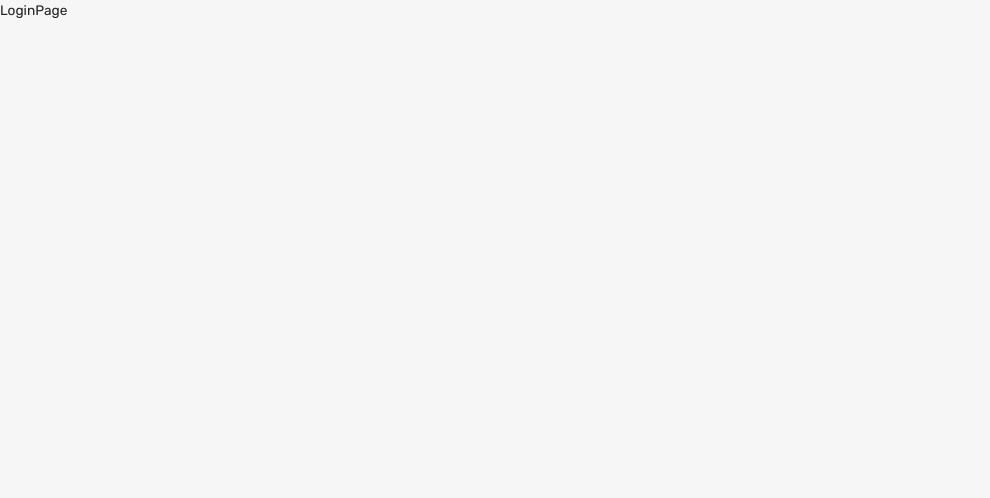
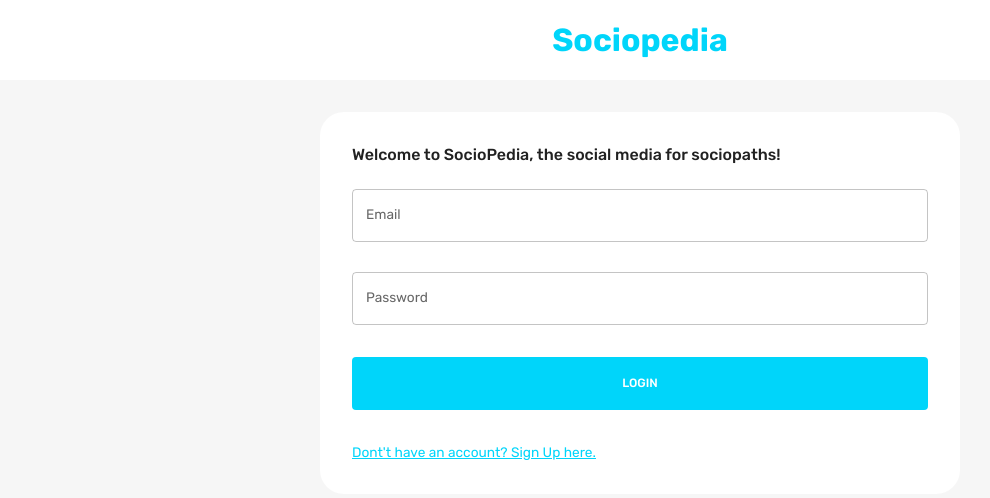
Before and after one commit to paulh27/react-social-media, a React (Create React App) app in the folder client/: page / in a window 1280 px wide. Shown: the top 498 px of the page, without its empty margins (0-990 px from the left). Built offline with nearby package versions, Linux system fonts and the light colour scheme.

Commit message:
created login and signup

```diff
--- a/client/src/App.jsx
+++ b/client/src/App.jsx
@@ -1,6 +1,6 @@
 import React, { useMemo } from 'react';
 import {
-  BrowserRouter, Routes, Route,
+  BrowserRouter, Routes, Route, Navigate,
 } from 'react-router-dom';
 import { CssBaseline, ThemeProvider } from '@mui/material';
 import { createTheme } from '@mui/material/styles';
@@ -13,6 +13,7 @@ import HomePage from './pages/HomePage/HomePage';
 function App() {
   const mode = useSelector((state) => state.mode);
   const theme = useMemo(() => createTheme(themeSettings(mode)), [mode]);
+  const isAuth = Boolean(useSelector((state) => state.token));
 
   return (
     <div className="App">
@@ -21,8 +22,11 @@ function App() {
           <CssBaseline />
           <Routes>
             <Route path="/" element={<LoginPage />} />
-            <Route path="/home" element={<HomePage />} />
-            <Route path="/profile/:userId" element={<ProfilePage />} />
+            <Route path="/home" element={isAuth ? <HomePage /> : <Navigate to="/" />} />
+            <Route
+              path="/profile/:userId"
+              element={isAuth ? <ProfilePage /> : <Navigate to="/" />}
+            />
           </Routes>
         </ThemeProvider>
       </BrowserRouter>
--- /dev/null
+++ b/client/src/pages/LoginPage/Form.jsx
@@ -0,0 +1,258 @@
+/* eslint-disable react/jsx-props-no-spreading */
+import React, { useState } from 'react';
+import {
+  Box, Button, TextField, useMediaQuery, Typography, useTheme,
+} from '@mui/material';
+import EditOutlinedIcon from '@mui/icons-material/EditOutlined';
+import { Formik } from 'formik';
+import * as yup from 'yup';
+import { useNavigate } from 'react-router-dom';
+import { useDispatch } from 'react-redux';
+import Dropzone from 'react-dropzone';
+import { authActions } from '../../store/authSlice';
+import FlexBetween from '../../components/FlexBetween';
+
+const registerSchema = yup.object().shape({
+  firstName: yup.string().required('required'),
+  lastName: yup.string().required('required'),
+  email: yup.string().email('invalid email').required('required'),
+  password: yup.string().required('required'),
+  location: yup.string().required('required'),
+  occupation: yup.string().required('required'),
+  picture: yup.string().required('required'),
+});
+
+const loginSchema = yup.object().shape({
+  email: yup.string().email('invalid email').required('required'),
+  password: yup.string().required('required'),
+});
+
+const initialValuesRegister = {
+  firstName: '',
+  lastName: '',
+  email: '',
+  password: '',
+  location: '',
+  occupation: '',
+  picture: '',
+};
+
+const initialValuesLogin = {
+  email: '',
+  password: '',
+};
+
+function Form() {
+  const [pageType, setPageType] = useState('login');
+  const { palette } = useTheme();
+  const dispatch = useDispatch();
+  const navigate = useNavigate();
+  const isNonMobile = useMediaQuery('(min-width: 600px)');
+  const isLogin = pageType === 'login';
+  const isRegister = pageType === 'register';
+
+  const register = async (values, onSubmitProps) => {
+    // this allows to send form info with image
+    const formData = new FormData();
+    // eslint-disable-next-line no-restricted-syntax, guard-for-in
+    for (const value in values) {
+      formData.append(value, values[value]);
+    }
+    formData.append('picturePath', values.picture.name);
+
+    const savedUserResponse = await fetch('http://localhost:6001/api/auth/register', {
+      method: 'POST',
+      body: formData,
+    });
+    const savedUser = await savedUserResponse.json();
+    onSubmitProps.resetForm();
+
+    if (savedUser) {
+      setPageType('login');
+    }
+  };
+
+  const login = async (values, onSubmitProps) => {
+    const loggedInResponse = await fetch('http://localhost:6001/api/auth/login', {
+      method: 'POST',
+      headers: { 'Content-Type': 'application/json' },
+      body: JSON.stringify(values),
+    });
+    const loggedIn = await loggedInResponse.json();
+    onSubmitProps.resetForm();
+    if (loggedIn) {
+      dispatch(authActions.setLogin({ user: loggedIn.user, token: loggedIn.token }));
+      navigate('/home');
+    }
+  };
+
+  const handleFormSubmit = async (values, onSubmitProps) => {
+    if (isLogin) await login(values, onSubmitProps);
+    if (isRegister) await register(values, onSubmitProps);
+  };
+
+  return (
+    <Formik
+      onSubmit={handleFormSubmit}
+      initialValues={isLogin ? initialValuesLogin : initialValuesRegister}
+      validationSchema={isLogin ? loginSchema : registerSchema}
+    >
+      {({
+        values,
+        errors,
+        touched,
+        handleBlur,
+        handleChange,
+        handleSubmit,
+        setFieldValue,
+        resetForm,
+      }) => (
+        <form onSubmit={handleSubmit}>
+          <Box
+            display="grid"
+            gap="30px"
+            gridTemplateColumns="repeat(4, minxmax(0, 1fr))"
+            sx={{
+              '& > div': { gridColumn: isNonMobile ? undefined : 'span 4' },
+            }}
+          >
+            {isRegister && (
+              <>
+                <TextField
+                  label="First Name"
+                  onBlur={handleBlur}
+                  onChange={handleChange}
+                  value={values.firstName}
+                  name="firstName"
+                  error={Boolean(touched.firstName) && Boolean(errors.firstName)}
+                  helperText={touched.firstName && errors.firstName}
+                  sx={{ gridColumn: 'span 2' }}
+                />
+                <TextField
+                  label="Last Name"
+                  onBlur={handleBlur}
+                  onChange={handleChange}
+                  value={values.lastName}
+                  name="lastName"
+                  error={Boolean(touched.lastName) && Boolean(errors.lastName)}
+                  helperText={touched.lastName && errors.lastName}
+                  sx={{ gridColumn: 'span 2' }}
+                />
+                <TextField
+                  label="Location"
+                  onBlur={handleBlur}
+                  onChange={handleChange}
+                  value={values.location}
+                  name="location"
+                  error={Boolean(touched.location) && Boolean(errors.location)}
+                  helperText={touched.location && errors.location}
+                  sx={{ gridColumn: 'span 4' }}
+                />
+                <TextField
+                  label="Occupation"
+                  onBlur={handleBlur}
+                  onChange={handleChange}
+                  value={values.occupation}
+                  name="occupation"
+                  error={Boolean(touched.occupation) && Boolean(errors.occupation)}
+                  helperText={touched.occupation && errors.occupation}
+                  sx={{ gridColumn: 'span 4' }}
+                />
+                <Box
+                  gridColumn="span 4"
+                  border={`1px solid ${palette.neutral.medium}`}
+                  borderRadius="5px"
+                  p="1rem"
+                >
+                  <Dropzone
+                    acceptedFiles=".jpg, .jpeg, .png"
+                    multiple={false}
+                    onDrop={(acceptedFiles) => setFieldValue('picture', acceptedFiles[0])}
+                  >
+                    {({ getRootProps, getInputProps }) => (
+                      <Box
+                        {...getRootProps()}
+                        border={`2px dashed ${palette.primary.main}`}
+                        p="1rem"
+                        sx={{ '&:hover': { cursor: 'pointer' } }}
+                      >
+                        <input {...getInputProps()} />
+                        {!values.picture ? (
+                          <p>Add Picture Here</p>
+                        ) : (
+                          <FlexBetween>
+                            <Typography>{values.picture.name}</Typography>
+                            <EditOutlinedIcon />
+                          </FlexBetween>
+                        )}
+                      </Box>
+                    )}
+                  </Dropzone>
+                </Box>
+              </>
+            )}
+
+            <TextField
+              label="Email"
+              onBlur={handleBlur}
+              onChange={handleChange}
+              value={values.email}
+              name="email"
+              error={Boolean(touched.email) && Boolean(errors.email)}
+              helperText={touched.email && errors.email}
+              sx={{ gridColumn: 'span 4' }}
+            />
+            <TextField
+              label="Password"
+              type="password"
+              onBlur={handleBlur}
+              onChange={handleChange}
+              value={values.password}
+              name="password"
+              error={Boolean(touched.password) && Boolean(errors.password)}
+              helperText={touched.password && errors.password}
+              sx={{ gridColumn: 'span 4' }}
+            />
+          </Box>
+
+          {/* buttons */}
+          <Box>
+            <Button
+              fullWidth
+              type="submit"
+              sx={{
+                m: '2rem 0',
+                p: '1rem',
+                backgroundColor: palette.primary.main,
+                color: palette.background.alt,
+                '&:hover': { color: palette.primary.main },
+              }}
+            >
+              {isLogin ? 'LOGIN' : 'REGISTER'}
+            </Button>
+            <Typography
+              onClick={() => {
+                setPageType(isLogin ? 'register' : 'login');
+                resetForm();
+              }}
+              sx={{
+                textDecoration: 'underline',
+                color: palette.primary.main,
+                '&:hover': {
+                  cursor: 'pointer',
+                  color: palette.primary.light,
+                },
+              }}
+            >
+              {isLogin
+                ? "Dont't have an account? Sign Up here."
+                : 'Already have an account? Login here.'}
+            </Typography>
+          </Box>
+        </form>
+      )}
+    </Formik>
+  );
+}
+
+export default Form;
--- a/client/src/pages/LoginPage/LoginPage.jsx
+++ b/client/src/pages/LoginPage/LoginPage.jsx
@@ -1,10 +1,39 @@
 import React from 'react';
+import {
+  Box, Typography, useTheme, useMediaQuery,
+} from '@mui/material';
+import Form from './Form';
 
 function LoginPage() {
+  const theme = useTheme();
+  const isNonMobileScreens = useMediaQuery('(min-width: 1000px)');
+
   return (
-    <div>
-      LoginPage
-    </div>
+    <Box>
+      <Box
+        width="100%"
+        backgroundColor={theme.palette.background.alt}
+        p="1rem 6%"
+        textAlign="center"
+      >
+        <Typography fontWeight="bold" fontSize="32px" color="primary">
+          Sociopedia
+        </Typography>
+      </Box>
+
+      <Box
+        width={isNonMobileScreens ? '50%' : '93%'}
+        p="2rem"
+        m="2rem auto"
+        borderRadius="1.5rem"
+        backgroundColor={theme.palette.background.alt}
+      >
+        <Typography fontWeight="500" variant="h5" sx={{ mb: '1.5rem' }}>
+          Welcome to SocioPedia, the social media for sociopaths!
+        </Typography>
+        <Form />
+      </Box>
+    </Box>
   );
 }
 
```
Also changed, not shown: client/package.json (+5 -4 lines), 1 other file (tests, documents, lock files or other folders).
